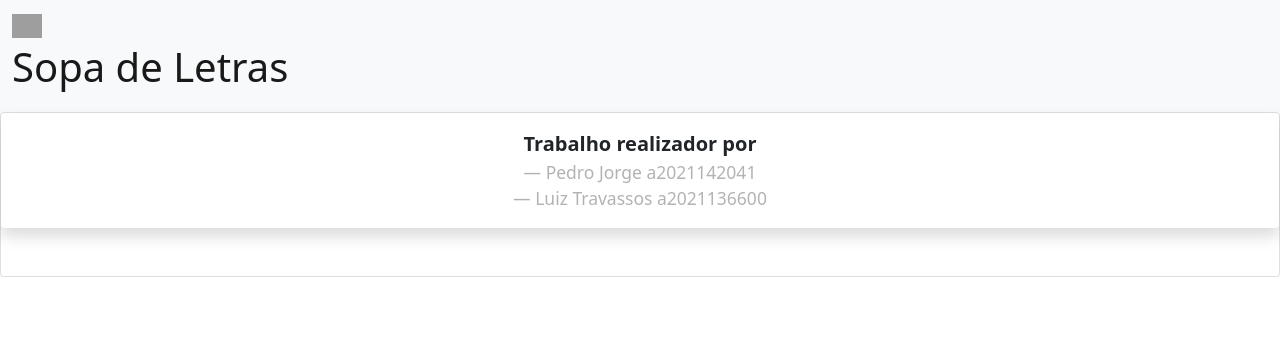
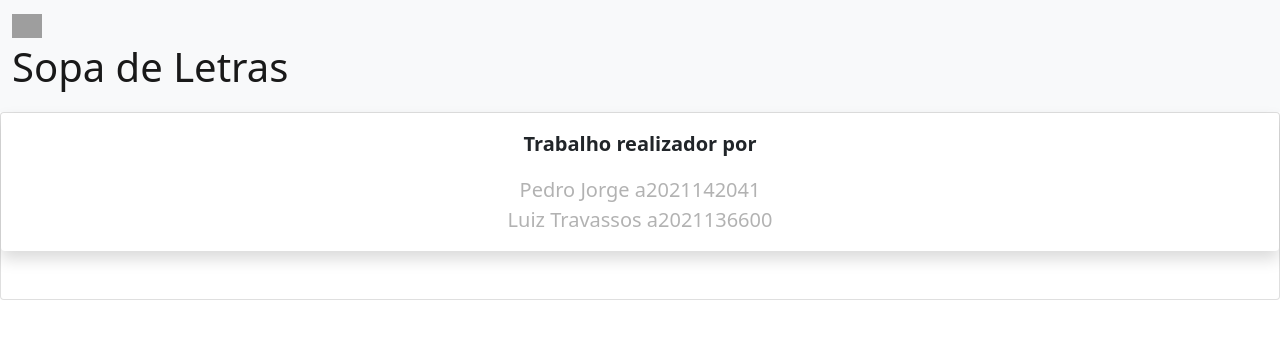
Before and after one commit to pedrojorge188/Word-Search-Puzzle-ReactJS, a React (Create React App) app: page / in a window 1280 px wide. Shown: the top 338 px of the page. Built offline with nearby package versions, Linux system fonts and the light colour scheme; grey boxes are pictures that could not be loaded.

Commit message:
names updated

```diff
--- a/src/components/footer/footer.jsx
+++ b/src/components/footer/footer.jsx
@@ -7,8 +7,8 @@ function Footer(){
         <div className="card-body text-center shadow p-3 mb-5 bg-body rounded main">
             <blockquote className="blockquote mb-0">
             <p><b>Trabalho realizador por</b></p>
-            <footer className="blockquote-footer name-footer">Pedro Jorge a2021142041 </footer>
-            <footer className="blockquote-footer name-footer">Luiz Travassos a2021136600 </footer>
+            <footer className="name-footer">Pedro Jorge a2021142041 </footer>
+            <footer className="name-footer">Luiz Travassos a2021136600 </footer>
             </blockquote>
         </div>
         </div>
```
